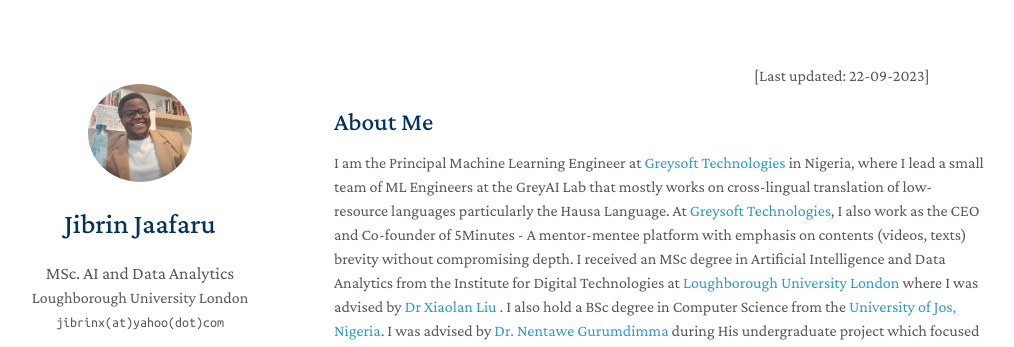
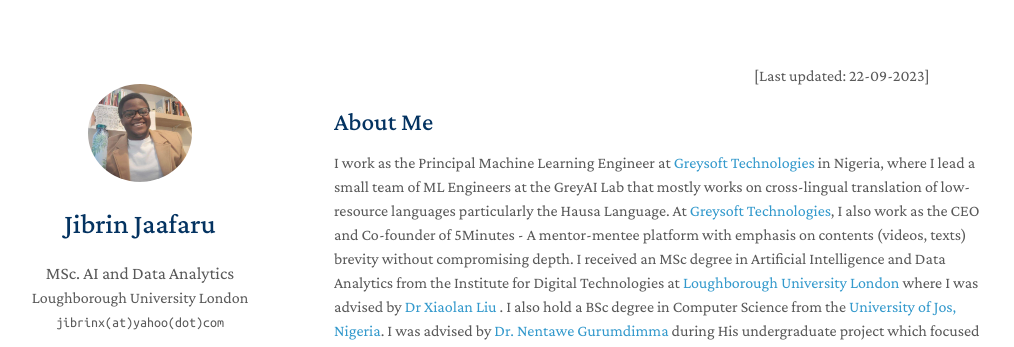
Before and after one commit to jibrinx/jibrinx.github.io, a Jekyll site: the page built from index.md, in a window 1280 px wide and 900 px high. Shown: the top 347 px of the window, without its empty margins (136-1150 px from the left). Built offline with Jekyll 4.4.1, drawn with Linux system fonts in a browser that asks for light colours; nearby versions of some CDN libraries; a style sheet for code colours, icons or effects is not loaded.

Commit message:
Update index.md

```diff
--- a/index.md
+++ b/index.md
@@ -5,7 +5,7 @@
 ## About Me
 
 
-I am the Principal Machine Learning Engineer at <a href="https://greysoft.ng">Greysoft Technologies</a> in Nigeria, where I lead a small team of ML Engineers at the GreyAI Lab that mostly works on cross-lingual translation of low-resource languages particularly the Hausa Language. At <a href="https://greysoft.ng">Greysoft Technologies</a>, I also work as the CEO and Co-founder of 5Minutes - A mentor-mentee platform with emphasis on contents (videos, texts) brevity without compromising depth. I received an MSc degree in Artificial Intelligence and Data Analytics from the Institute for Digital Technologies at  <a href="https://www.lborolondon.ac.uk/study/masters-degrees/artificial-intelligence-data-analytics/"> Loughborough University London </a> where I was advised by <a href="https://www.lborolondon.ac.uk/about/staff/dr-xiaolan-liu/">Dr Xiaolan Liu </a>. I also hold a BSc degree in Computer Science from the <a href="https://unijos.edu.ng">University of Jos, Nigeria</a>. I was advised by  <a href="https://scholar.google.com/citations?user=q9VpwWEAAAAJ&hl=enDr. Nentawe Gurumdimma)"> Dr. Nentawe Gurumdimma</a> during His undergraduate project which focused on the automatic screening of precancerous cervical lesions from pap smear images using transfer learning. This project earned me a research assistantship position at an NIHR-funded research (Vaginal Microbiome in Cervical Intra-Epithelial Neoplasia and Cancer, NIHR grant,
+I work as the Principal Machine Learning Engineer at <a href="https://greysoft.ng">Greysoft Technologies</a> in Nigeria, where I lead a small team of ML Engineers at the GreyAI Lab that mostly works on cross-lingual translation of low-resource languages particularly the Hausa Language. At <a href="https://greysoft.ng">Greysoft Technologies</a>, I also work as the CEO and Co-founder of 5Minutes - A mentor-mentee platform with emphasis on contents (videos, texts) brevity without compromising depth. I received an MSc degree in Artificial Intelligence and Data Analytics from the Institute for Digital Technologies at  <a href="https://www.lborolondon.ac.uk/study/masters-degrees/artificial-intelligence-data-analytics/"> Loughborough University London </a> where I was advised by <a href="https://www.lborolondon.ac.uk/about/staff/dr-xiaolan-liu/">Dr Xiaolan Liu </a>. I also hold a BSc degree in Computer Science from the <a href="https://unijos.edu.ng">University of Jos, Nigeria</a>. I was advised by  <a href="https://scholar.google.com/citations?user=q9VpwWEAAAAJ&hl=enDr. Nentawe Gurumdimma)"> Dr. Nentawe Gurumdimma</a> during His undergraduate project which focused on the automatic screening of precancerous cervical lesions from pap smear images using transfer learning. This project earned me a research assistantship position at an NIHR-funded research (Vaginal Microbiome in Cervical Intra-Epithelial Neoplasia and Cancer, NIHR grant,
 K43 project: K43TW011416) aimed at increasing cervical cancer screening intake and reducing mortality in Nigeria. I am an active member of ACM Special Interest Group (SigEcon, since 2020), Black in AI, and Data Science Nigeria.
 
 Apart from my evident passion for research, I find great pleasure in both watching and actively participating in various sports, with a particular fondness for football. My allegiance to Arsenal FC remains unwavering, rooted in my admiration for Thierry Henry (Gunner's Greatest of all Times) since my childhood; his journey aligning with my steadfast support for the club to this day.
```
